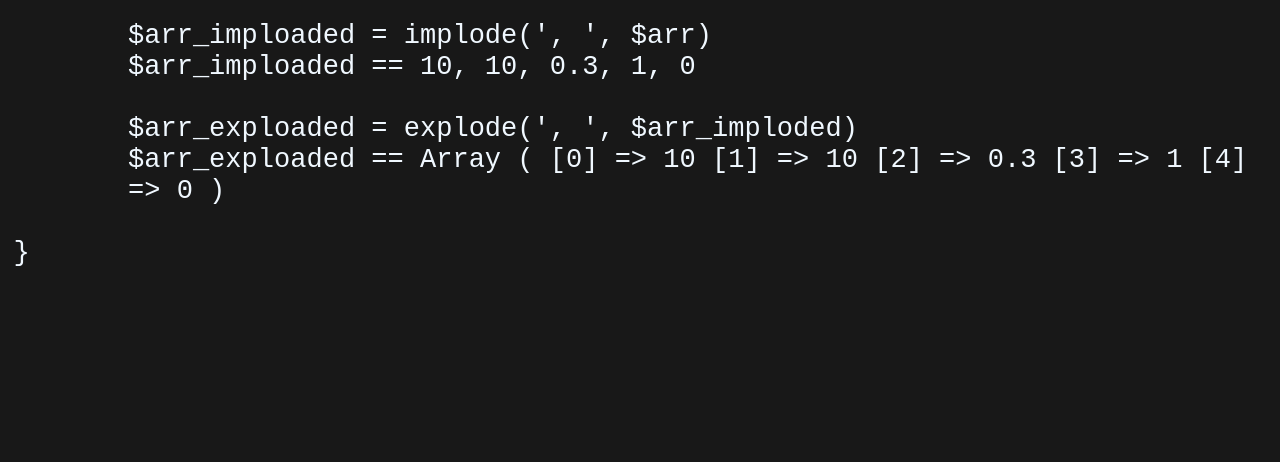
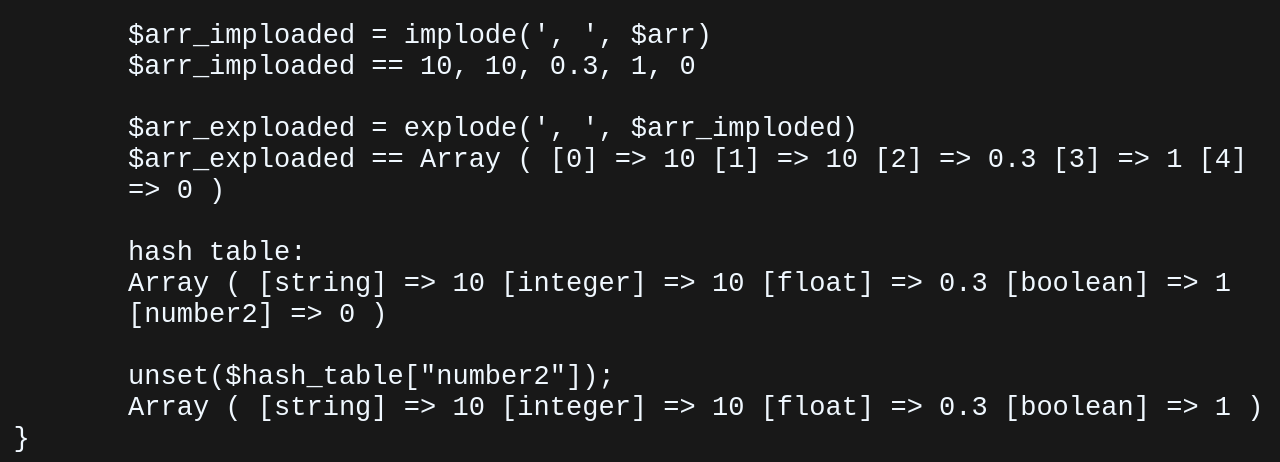
Before and after one commit to noby-y/php-lab, a PHP site: page /arrays_loops.php in a window 1280 px wide. Shown: the part 483-945 px from the top of the page. Before the commit the page ends 749 px from the top, so only its background shows below. Run offline with PHP 8.4, Linux system fonts and the light colour scheme.

Commit message:
hash table

```diff
--- a/src/arrays_loops.php
+++ b/src/arrays_loops.php
@@ -50,6 +50,18 @@
         echo "\$arr_exploaded == ";
         print_r($arr_exploaded);    nline(2);
 
+        echo "hash table:"; nline();
+        print_r($hash_table = [
+            "string" => $str,
+            "integer" => $int,
+            "float" => $float,
+            "boolean" => $bool,
+            "number2" =>$num2,
+        ]); nline(2);
+
+        echo "unset(\$hash_table[\"number2\"]);";   nline();
+        unset($hash_table["number2"]);
+        print_r($hash_table);
 
     section_end();
 
```
